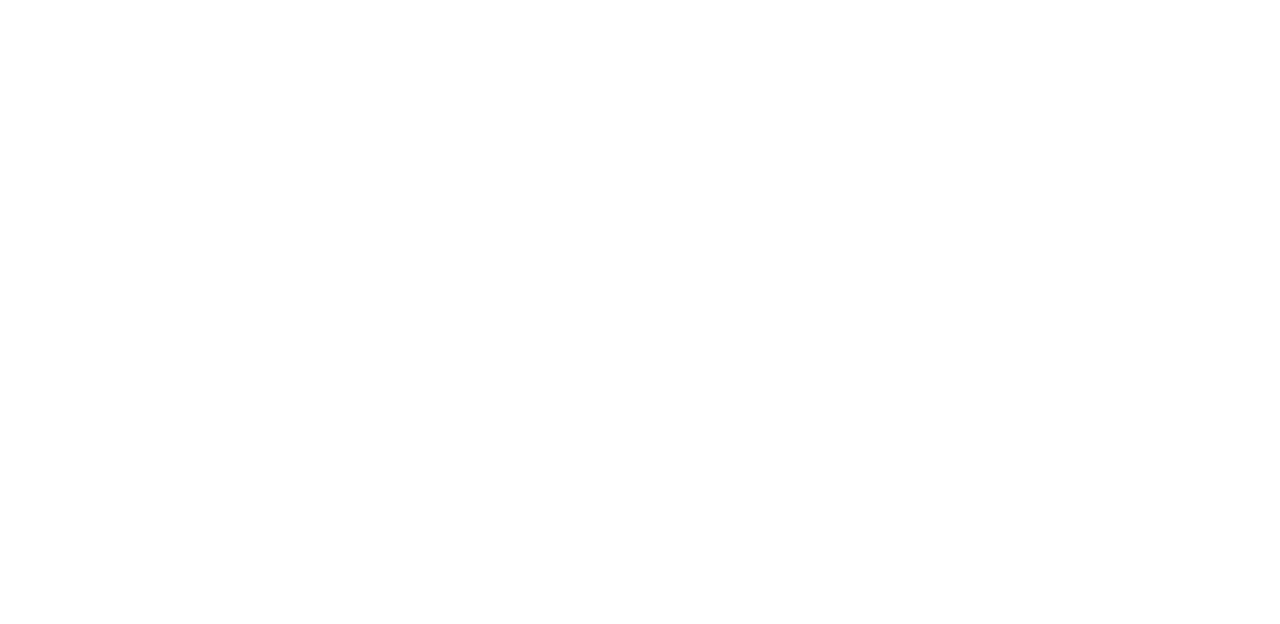
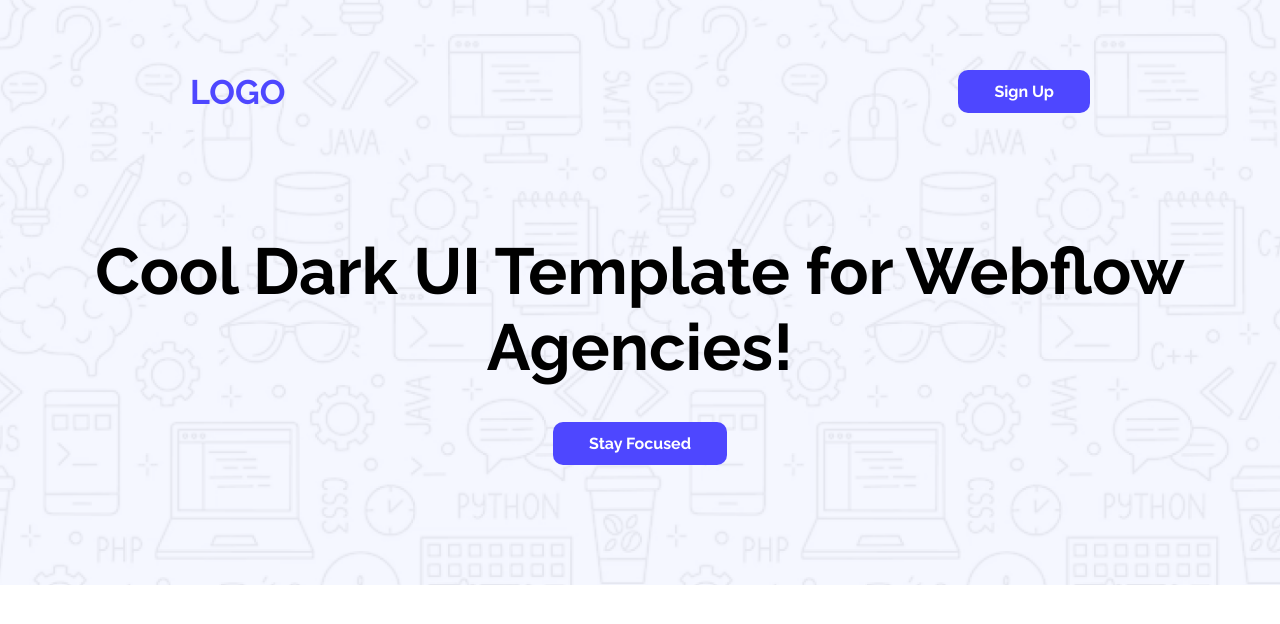
Before and after one commit to shaharearhossainjony/B12A01, a plain HTML site: page index.html in a window 1280 px wide. Drawn offline with Linux system fonts and the light colour scheme.

Commit message:
logo, sign up button, slogan and focused button done

```diff
--- a/index.html
+++ b/index.html
@@ -5,10 +5,35 @@
     <meta name="viewport" content="width=device-width, initial-scale=1.0">
     <title>Landing Launchpad</title>
 
+
+    <link rel="preconnect" href="https://fonts.googleapis.com">
+<link rel="preconnect" href="https://fonts.gstatic.com" crossorigin>
+<link href="https://fonts.googleapis.com/css2?family=Raleway:ital,wght@0,100..900;1,100..900&display=swap" rel="stylesheet">
+
+
+
+
+
     <link rel="stylesheet" href="/styles/style.css">
 
 </head>
 <body>
+  <section class="top-section">
+    <nav class="navbar">
+      <div class="logo raleway-sp"><a href="">LOGO</a></div>
+      <button class="signup-btn raleway-sp">Sign Up</button>
+    </nav>
+
+    <div class="hero">
+      <h1 class="raleway-sp">Cool Dark UI Template for Webflow Agencies!</h1>
+      <button class="btn-primary raleway-sp">Stay Focused</button>
+    </div>
+  </section>
+
+
+  <section class="about">
+
+  </section>
 
 </body>
 </html>
--- a/styles/style.css
+++ b/styles/style.css
@@ -0,0 +1,86 @@
+
+
+    * {
+      margin: 0;
+      padding: 0;
+      box-sizing: border-box;
+    }
+
+
+.raleway-sp {
+  font-family: "Raleway", sans-serif;
+  font-optical-sizing: auto;
+  font-weight: <weight>;
+  font-style: normal;
+}
+
+
+    .top-section {
+      background-image: url('../Assets/Hero-bg.png');
+      background-size: cover;
+      background-position: top center;
+      color: white;
+      padding-bottom: 60px;
+    }
+
+
+    .navbar {
+      display: flex;
+      justify-content: space-between;
+      align-items: center;
+      padding: 20px 40px;
+    }
+
+    .logo {
+      font-size: 34px;
+      font-weight: bold;
+      /* color: #fff; */
+      color:#4E47FF;
+       margin-top:50px;
+      margin-left:150px;
+    }
+    .logo a{
+      text-decoration:none;
+     color:#4E47FF;
+
+
+    }
+
+    .signup-btn {
+      background-color: #4e47ff;
+      color: white;
+      border: none;
+      padding: 12px 36px;
+      border-radius: 10px;
+      cursor: pointer;
+      font-size:16px;
+      font-weight:bold;
+      margin-top:50px;
+      margin-right:150px;
+    }
+
+
+    .hero {
+      text-align: center;
+      padding: 100px 20px 60px;
+      align-items:center;
+    }
+
+    .hero h1 {
+      text-align:center;
+      font-size: 65px;
+      margin-bottom: 37px;
+      font-weight:bold;
+      color: #000;
+    }
+
+    .btn-primary {
+      background-color: #4e47ff;
+      color: white;
+      border: none;
+      padding: 12px 36px;
+      border-radius: 10px;
+      cursor: pointer;
+      font-size:16px;
+      font-weight:bold;
+    }
```
